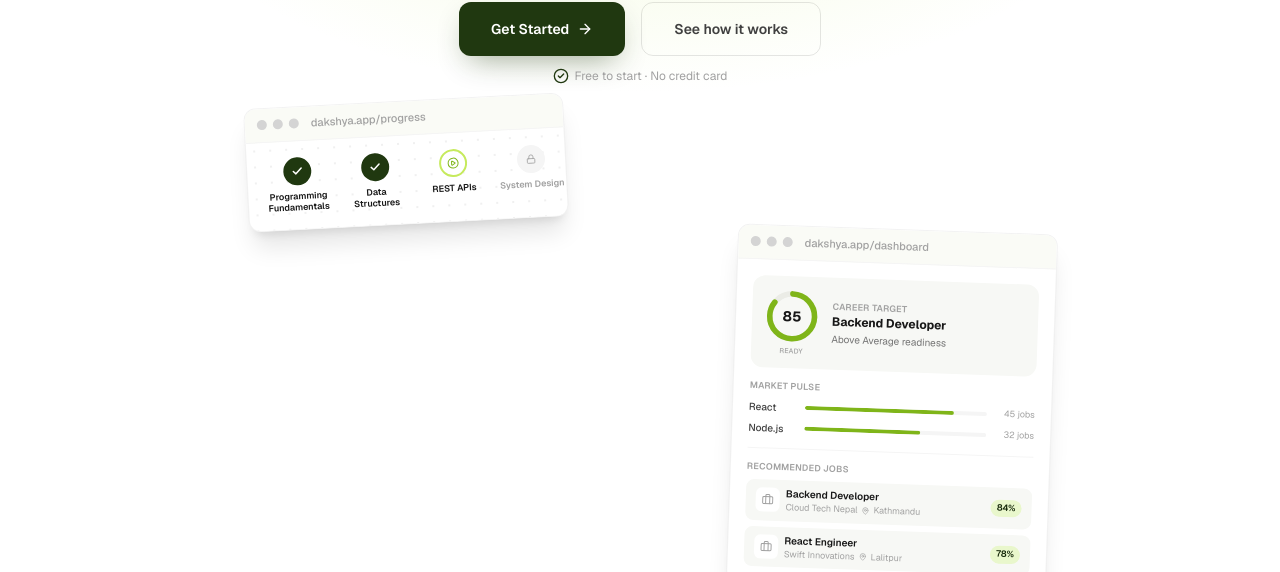
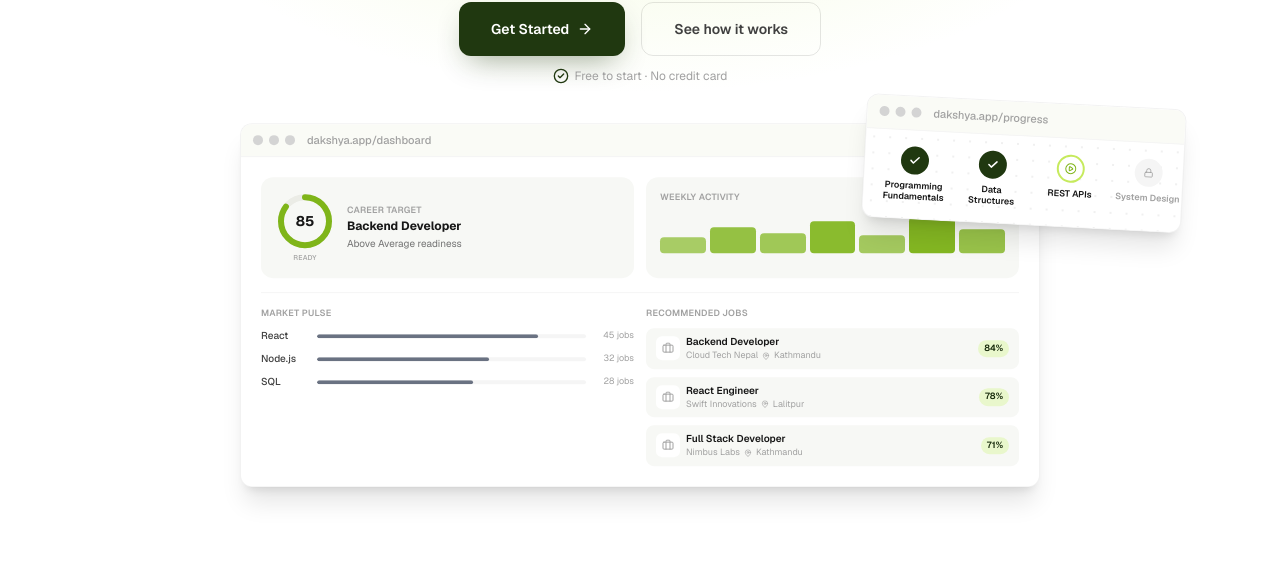
Before and after one commit to manash5/Dakshya, a Next.js app in the folder frontend/: page / in a window 1280 px wide. Shown: the part 380-952 px from the top of the page. Built offline with nearby package versions, Linux system fonts and the light colour scheme; no server answers.

Commit message:
fix: update the color issue in the code editor of careeer scroll experience and udpate other card sizes

```diff
--- a/frontend/app/_components/DashboardShowcase.tsx
+++ b/frontend/app/_components/DashboardShowcase.tsx
@@ -1,30 +1,36 @@
-import { Briefcase, MapPin } from "lucide-react";
+import { Briefcase, MapPin, TrendingUp } from "lucide-react";
 import RingGauge from "@/app/dashboard/_components/RingGauge";
 import BrowserWindowFrame from "./BrowserWindowFrame";
 
 const MARKET_PULSE = [
   { skill: "React", jobs: 45, percent: 82 },
   { skill: "Node.js", jobs: 32, percent: 64 },
+  { skill: "SQL", jobs: 28, percent: 58 },
 ];
 
 const JOBS = [
   { title: "Backend Developer", company: "Cloud Tech Nepal", location: "Kathmandu", match: 84 },
   { title: "React Engineer", company: "Swift Innovations", location: "Lalitpur", match: 78 },
+  { title: "Full Stack Developer", company: "Nimbus Labs", location: "Kathmandu", match: 71 },
 ];
+
+const WEEKLY_ACTIVITY = [40, 65, 50, 80, 45, 90, 60];
 
 // Illustrative mockup of the real Dashboard UI -- no product screenshot
 // exists yet. Uses the actual RingGauge component so the readiness ring is
 // real UI, not just a lookalike. Swap for next/image if/when one does.
 export default function DashboardShowcase() {
   return (
-    <div className="w-80" aria-hidden="true">
+    <div className="w-[460px] sm:w-[620px] lg:w-[800px]" aria-hidden="true">
       <BrowserWindowFrame title="dakshya.app/dashboard">
-        <div className="p-4">
-          <div className="mb-3 flex items-center gap-3 rounded-xl bg-surface p-3">
+        <div className="p-5">
+          {/* Top row: ring + target on the left, weekly activity on the right */}
+          <div className="mb-3.5 grid grid-cols-2 gap-3">
+            <div className="flex items-center gap-3 rounded-xl bg-surface p-3.5">
               <RingGauge
                 value="85"
                 label="READY"
-              diameter={56}
+                diameter={60}
                 viewBoxSize={200}
                 radius={80}
                 strokeWidth={20}
@@ -41,9 +47,31 @@ export default function DashboardShowcase() {
               </div>
             </div>
 
-          <div className="mb-3">
-            <p className="mb-1.5 text-[9px] font-semibold tracking-wide text-neutral-400">MARKET PULSE</p>
-            <div className="flex flex-col gap-1.5">
+            <div className="rounded-xl bg-surface p-3.5">
+              <div className="mb-2 flex items-center justify-between">
+                <p className="text-[9px] font-semibold tracking-wide text-neutral-400">WEEKLY ACTIVITY</p>
+                <span className="flex items-center gap-1 text-[9px] font-semibold text-primary-dark">
+                  <TrendingUp className="h-2.5 w-2.5" />
+                  +12%
+                </span>
+              </div>
+              <div className="flex h-10 items-end gap-1">
+                {WEEKLY_ACTIVITY.map((h, i) => (
+                  <div
+                    key={i}
+                    className="flex-1 rounded-sm bg-primary-light"
+                    style={{ height: `${h}%`, opacity: 0.4 + h / 160 }}
+                  />
+                ))}
+              </div>
+            </div>
+          </div>
+
+          {/* Market pulse + recommended jobs side by side */}
+          <div className="grid grid-cols-2 gap-3 border-t border-neutral-100 pt-3.5">
+            <div>
+              <p className="mb-2 text-[9px] font-semibold tracking-wide text-neutral-400">MARKET PULSE</p>
+              <div className="flex flex-col gap-2">
                 {MARKET_PULSE.map((row) => (
                   <div key={row.skill} className="flex items-center gap-2">
                     <span className="w-12 shrink-0 text-[10px] font-medium text-neutral-700">
@@ -51,7 +79,7 @@ export default function DashboardShowcase() {
                     </span>
                     <div className="h-1 flex-1 overflow-hidden rounded-full bg-neutral-100">
                       <div
-                      className="h-full rounded-full bg-primary-light"
+                        className="h-full rounded-full bg-gray-500"
                         style={{ width: `${row.percent}%` }}
                       />
                     </div>
@@ -63,8 +91,9 @@ export default function DashboardShowcase() {
               </div>
             </div>
 
-          <div className="flex flex-col gap-1.5 border-t border-neutral-100 pt-3">
-            <p className="text-[9px] font-semibold tracking-wide text-neutral-400">RECOMMENDED JOBS</p>
+            <div>
+              <p className="mb-2 text-[9px] font-semibold tracking-wide text-neutral-400">RECOMMENDED JOBS</p>
+              <div className="flex flex-col gap-2">
                 {JOBS.map((job) => (
                   <div
                     key={job.title}
@@ -90,6 +119,8 @@ export default function DashboardShowcase() {
                 ))}
               </div>
             </div>
+          </div>
+        </div>
       </BrowserWindowFrame>
     </div>
   );
--- a/frontend/app/_components/HeroShowcase.tsx
+++ b/frontend/app/_components/HeroShowcase.tsx
@@ -50,33 +50,35 @@ export default function HeroShowcase() {
       ref={containerRef}
       onMouseMove={handleMouseMove}
       onMouseLeave={handleMouseLeave}
-      className="relative h-95 w-full sm:h-110 lg:h-120"
+      className="relative h-90 w-full sm:h-105 lg:h-115"
       style={{ perspective: 1400 }}
     >
+      {/* Base card: Dashboard (larger, anchored near the top) */}
       <motion.div
-        className="absolute left-[2%] top-0 z-10 sm:left-[6%]"
+        className="absolute left-1/2 top-4 z-10 -translate-x-1/2 sm:left-[50%]"
         style={{
-          rotate: -3,
+          rotate: 0,
           rotateX: reducedMotion ? 0 : rotateX,
           rotateY: reducedMotion ? 0 : rotateY,
         }}
         animate={reducedMotion ? undefined : { y: [0, -10, 0] }}
-        transition={{ duration: 5, repeat: Infinity, ease: "easeInOut" }}
+        transition={{ duration: 6, repeat: Infinity, ease: "easeInOut" }}
       >
-        <RoadmapShowcase />
+        <DashboardShowcase />
       </motion.div>
 
+      {/* Overlapping card: Roadmap (smaller, overlays top-left corner) */}
       <motion.div
-        className="absolute bottom-0 right-[2%] z-20 sm:right-[4%]"
+        className="absolute left-[0%] top-[-20] z-20 sm:left-[75%]"
         style={{
-          rotate: 2,
+          rotate: 3,
           rotateX: reducedMotion ? 0 : rotateX,
           rotateY: reducedMotion ? 0 : rotateY,
         }}
         animate={reducedMotion ? undefined : { y: [0, -14, 0] }}
-        transition={{ duration: 6, repeat: Infinity, ease: "easeInOut", delay: 0.4 }}
+        transition={{ duration: 5, repeat: Infinity, ease: "easeInOut", delay: 0.4 }}
       >
-        <DashboardShowcase />
+        <RoadmapShowcase />
       </motion.div>
     </div>
   );
```
Also changed, not shown: frontend/app/_components/CareerScrollExperience.tsx (+140 -29 lines). Lines whose indentation alone changed are shown as unchanged.
